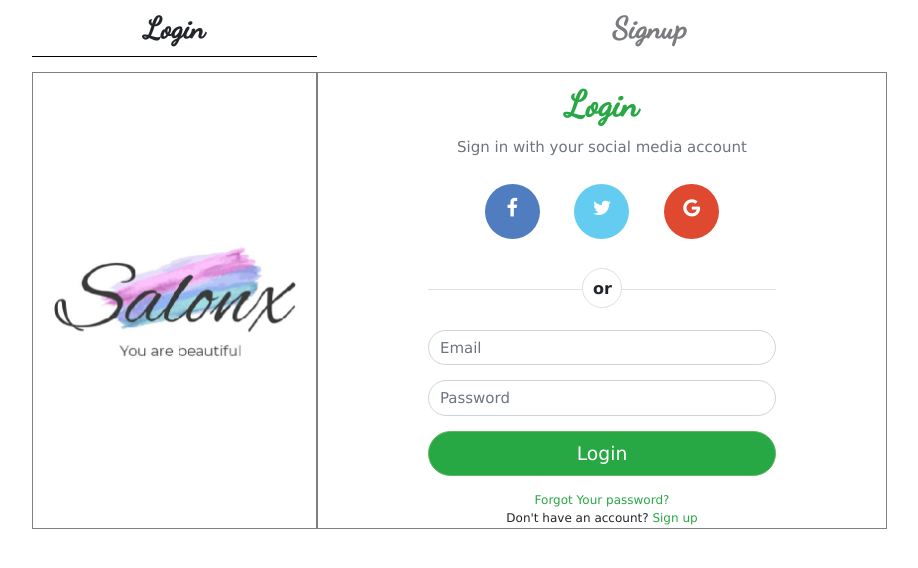
After one commit to salonX/salon, a PHP site: page /salonx/register/login.php in a window 1280 px wide. The commit adds this page. Shown: the top 568 px of the page, without its empty margins (133-1051 px from the left). Run offline with PHP 8.4, Linux system fonts and the light colour scheme.

Commit message:
finalize at satege 0

```diff
--- /dev/null
+++ b/register/login.php
@@ -0,0 +1,395 @@
+<!DOCTYPE html>
+<html>
+<head>
+	<?php include "../common/all_header_files.php" ?>
+	<title>Login</title>
+
+	<style type="text/css">
+
+		.my-border{
+			border: solid grey 1px ;
+		}
+
+		.form-control {
+			/*font-size: 16px;*/
+			transition: all 0.4s;
+			box-shadow: none;
+		}
+		.form-control:focus {
+	        border-color: #5cb85c;
+	    }
+	    .form-control, .btn {
+	        border-radius: 50px;
+			outline: none !important;
+	    }
+		.signin-form {
+			width: 400px;
+	    	margin: 0 auto;
+			padding: 0px 0;
+		}
+	    .signin-form form {
+			border-radius: 5px;
+	    	margin-bottom: 20px;
+	        background: #fff;
+	        box-shadow: 0px 2px 2px rgba(0, 0, 0, 0.3);
+	        padding: 40px;
+	    }
+
+		.signin-form .form-group {
+			margin-bottom: 20px;
+		}
+	    .signin-form .btn {
+	        font-size: 18px;
+			line-height: 26px;
+	        font-weight: bold;
+			text-align: center;
+	    }
+	    .signin-form .small {
+	        font-size: 13px;
+	    }
+		.signup-btn {
+			text-align: center;
+			border-color: #5cb85c;
+			transition: all 0.4s;
+		}
+		.signup-btn:hover {
+			background: #5cb85c;
+			opacity: 0.8;
+		}
+	    .or-seperator {
+	        margin: 50px 0 0px;
+	        text-align: center;
+	        border-top: 1px solid #e0e0e0;
+	    }
+	    .or-seperator b {
+	        padding: 0 10px;
+			width: 40px;
+			height: 40px;
+			font-size: 16px;
+			text-align: center;
+			line-height: 40px;
+			background: #fff;
+			display: inline-block;
+	        border: 1px solid #e0e0e0;
+			border-radius: 50%;
+	        position: relative;
+	        top: -22px;
+	        z-index: 1;
+	    }
+	    .social-btn .btn {
+			color: #fff;
+	        margin: 10px 0 0 30px;
+			font-size: 15px;
+	        width: 55px;
+	        height: 55px;
+	        line-height: 38px;
+	        border-radius: 50%;
+			font-weight: normal;
+	        text-align: center;
+			border: none;
+			transition: all 0.4s;
+	    }
+		.social-btn .btn:first-child {
+			margin-left: 0;
+		}
+		.social-btn .btn:hover {
+			opacity: 0.8;
+		}
+		.social-btn .btn-primary {
+			background: #507cc0;
+		}
+		.social-btn .btn-info {
+			background: #64ccf1;
+		}
+		.social-btn .btn-danger {
+			background: #df4930;
+		}
+		.social-btn .btn i {
+			font-size: 20px;
+		}
+
+		h1{
+			font-family: Dancing script ;
+		}
+
+	</style>
+</head>
+<body>
+
+	<div class="option container px-3">
+		<div class="row pt2">
+			<div class="col-sm-1"></div>
+			<div class="col-sm-3" style="border-bottom: solid black 1px;" id="login_option_check">
+				<h2 style=" font-family: 'Dancing script'; cursor: pointer;" class="text-center">
+					<span id="login_option"><b>Login</b></span>
+				</h2>
+			</div>
+			<div class="col-sm-2"></div>
+			<div class="col-sm-3"  id="signup_option_check">
+				<h2 style=" font-family: 'Dancing script' ; cursor: pointer;" class="text-center">
+					<span id="signup_option"><b>Signup</b></span>
+				</h2>
+			</div>
+		</div>
+	</div>
+
+	<div class="container p-3" id="login" >
+
+
+		<?php
+
+			if(isset($_GET['r'])){
+
+				$value = $_GET['r'] ;
+
+				if($value == "izlea"){ ?>
+					<div class="alert alert-danger text-center d-block mx-auto" role="alert"><b>Wrong Email</b></div>
+				<?php }
+
+				if($value == "qlkkowuj"){ ?>
+					<div class="alert alert-danger text-center d-block" role="alert"><b>Wrong Password</b></div>
+				<?php }
+
+				if($value == "yuri"){
+					header("Location: ../index.php") ;
+				}
+			}
+		?>
+
+
+
+
+		<div class="row fadeIn animated">
+			<div class="col-sm-1"></div>
+			<div class="col-sm-3 my-border d-flex flex-wrap align-items-center">
+				<img src="../images/logo.jpg" class="img-fluid">
+			</div>
+
+			<div class="col-sm-6 my-border">
+				<div class="row">
+					<div class="col-2"></div>
+					<div class="col-sm-8">
+					 <form action="../auth/login.php" method="post">
+						<h1 class="text-center text-success"><b>Login</b></h1>
+				        <p class="text-center text-muted">Sign in with your social media account</p>
+						<div class="social-btn text-center">
+							<a href="#" class="btn btn-primary btn-lg" title="Facebook"><i class="fa fa-facebook"></i></a>
+							<a href="#" class="btn btn-info btn-lg" title="Twitter"><i class="fa fa-twitter"></i></a>
+							<a href="#" class="btn btn-danger btn-lg" title="Google"><i class="fa fa-google"></i></a>
+						</div>
+						<div class="or-seperator"><b>or</b></div>
+				        <div class="form-group">
+				        	<input type="email" class="form-control input-lg" name="email" placeholder="Email" required="required">
+				        </div>
+						<div class="form-group">
+				            <input type="password" class="form-control input-lg" name="password" placeholder="Password" required="required">
+				        </div>
+				        <div class="form-group">
+				            <button type="submit" class="btn btn-success btn-lg btn-block signup-btn" name="submit">Login</button>
+				        </div>
+				        <div class="text-center small"><a href="#" class="text-success">Forgot Your password?</a></div>
+			    	 </form>
+			    	  <div class="text-center small">Don't have an account? <a href="#" class="text-success">Sign up</a></div>
+					</div>
+					<div class="col-sm-3"></div>
+				</div>
+			</div>
+			<div class="col-sm-3"></div>
+		</div>
+	</div>
+
+
+
+
+	<!-- ############# SIGNUPP #################### -->
+
+
+	<div class="container p-3" id="signup" style="display: none; padding: 0;">
+
+
+		<?php
+
+			if(isset($_GET['r'])){
+
+				$value = $_GET['r'] ;
+
+				if($value == "izlea"){ ?>
+					<div class="alert alert-danger text-center d-block mx-auto" role="alert"><b>Wrong Email</b></div>
+				<?php }
+
+				if($value == "qlkkowuj"){ ?>
+					<div class="alert alert-danger text-center d-block" role="alert"><b>Wrong Password</b></div>
+				<?php }
+
+				if($value == "yuri"){
+					header("Location: ../index.php") ;
+				}
+			}
+		?>
+
+
+
+
+		<div class="row animated fadeIn">
+			<div class="col-sm-1"></div>
+			<div class="col-sm-3 my-border d-flex flex-wrap align-items-center">
+				<img src="../images/logo.jpg" class="img-fluid">
+			</div>
+
+			<div class="col-sm-6 my-border">
+				<div class="row">
+					<div class="col-1"></div>
+					<div class="col-sm-10">
+					 <form action="../auth/signup.php" method="post">
+						<h1 class="text-center text-success"><b>Sign Up</b></h1>
+				        <p class="text-center text-muted">Sign in with your social media account</p>
+						<div class="social-btn text-center">
+							<a href="#" class="btn btn-primary btn-lg" title="Facebook"><i class="fa fa-facebook"></i></a>
+							<a href="#" class="btn btn-info btn-lg" title="Twitter"><i class="fa fa-twitter"></i></a>
+							<a href="#" class="btn btn-danger btn-lg" title="Google"><i class="fa fa-google"></i></a>
+						</div>
+						<div class="or-seperator"><b>or</b></div>
+
+						<div class="row" style="margin: 0">
+							<div class="col-sm-6" id="user_option" style="border-bottom: solid green 1px; cursor: pointer; color: green">
+								<h2 class="text-center" style="font-family: 'Dancing script';"><b>User</b></h2>
+							</div>
+							<div class="col-sm-6" id="salon_option" style="cursor: pointer;">
+								<h2 class="text-center" style="font-family: 'Dancing script'"><b>Salon</b></h2>
+							</div>
+						</div>
+						<br>
+
+						<!-- ###### USER FORM ########### -->
+						<div id="user_form" class="animated fadeIn">
+							<div class="form-row">
+								<div class="form-group col-md-12">
+							      <input type="text" class="form-control" placeholder="Name" required="required">
+							    </div>
+							    <div class="form-group col-md-6">
+							      <input type="email" class="form-control" placeholder="Email" required="required">
+							    </div>
+							    <div class="form-group col-md-6">
+							      <input type="password" class="form-control"  placeholder="Password" required="required">
+							    </div>
+							    <div class="form-group col-md-6">
+							      <input type="text" class="form-control" placeholder="Gender" required="required">
+							    </div>
+							    <div class="form-group col-md-6">
+							      <input type="text" class="form-control"  placeholder="DOB" required="required">
+							    </div>
+							    <div class="form-group col-md-6">
+							      <input type="text" class="form-control" placeholder="Area" required="required">
+							    </div>
+							    <div class="form-group col-md-6">
+							      <input type="number" class="form-control"  placeholder="Phone" required="required">
+							    </div>
+							  </div>
+							  <div class="form-group">
+							    <textarea type="text" class="form-control" rows="2" placeholder="Address"></textarea>
+							  </div>
+						</div>
+
+
+						<!-- ######## SALON FORM ############ -->
+
+						<div id="salon_form" class="animated fadeIn" style="display: none;">
+							<div class="form-row">
+								<div class="form-group col-md-12">
+							      <input type="text" class="form-control" placeholder="Salon Name" required="required">
+							    </div>
+							    <div class="form-group col-md-12">
+							      <input type="email" class="form-control" placeholder="Email" required="required">
+							    </div>
+							    <div class="form-group col-md-12">
+							      <input type="password" class="form-control"  placeholder="Password" required="required">
+							    </div>
+							    <div class="form-group col-md-6">
+							      <input type="text" class="form-control" placeholder="Area" required="required">
+							    </div>
+							    <div class="form-group col-md-6">
+							      <input type="number" class="form-control"  placeholder="Phone" required="required">
+							    </div>
+							  </div>
+							  <div class="form-group">
+							    <textarea type="text" class="form-control" rows="2" placeholder="Address"></textarea>
+							  </div>
+						</div>
+
+
+				        <div class="form-group">
+				            <button type="submit" class="btn btn-success btn-lg btn-block signup-btn" name="submit">Signup</button>
+				        </div>
+			    	  </form>
+					</div>
+
+					<div class="col-sm-3"></div>
+				</div>
+			</div>
+			<div class="col-sm-3"></div>
+		</div>
+	</div>
+
+	<script>
+
+		let login = document.querySelector('#login') ;
+		let signup = document.querySelector('#signup') ;
+		let signup_option = document.querySelector("#signup_option") ;
+		let login_option = document.querySelector("#login_option") ;
+		let login_option_check = document.querySelector('#login_option_check') ;
+		let signup_option_check = document.querySelector('#signup_option_check');
+
+
+		let user_option = document.querySelector("#user_option") ;
+		let salon_option = document.querySelector('#salon_option') ;
+		let user_form = document.querySelector('#user_form') ;
+		let salon_form = document.querySelector("#salon_form") ;
+
+		signup_option.style.opacity = 0.6 ;
+
+		signup_option.addEventListener('click' , () => {
+			login.style.display = "none" ;
+			signup.style.display = "inherit" ;
+			login_option.style.opacity = 0.6 ;
+			signup_option.style.opacity = 1 ;
+
+			signup_option_check.style.borderBottom = "solid black 1px" ;
+			login_option_check.style.borderBottom = "solid white 0px" ;
+		});
+
+		login_option.addEventListener("click" , () => {
+			login.style.display = "inherit" ;
+			signup.style.display = "none" ;
+			login_option.style.opacity = 1 ;
+			signup_option.style.opacity = 0.6 ;
+
+			signup_option_check.style.borderBottom = "solid white 0px" ;
+			login_option_check.style.borderBottom = "solid black 1px" ;
+		});
+
+
+		user_option.addEventListener('click' , () =>{
+			user_option.style.borderBottom = "solid green 1px" ;
+			salon_option.style.borderBottom = "solid white 0px" ;
+			user_option.style.color = "green" ;
+			salon_option.style.color = "black" ;
+
+			user_form.style.display = "inherit" ;
+			salon_form.style.display = "none" ;
+		});
+
+		salon_option.addEventListener('click' , () =>{
+			salon_option.style.color = "green" ;
+			salon_option.style.borderBottom = "solid green 1px" ;
+			user_option.style.borderBottom = "solid white 0px" ;
+			user_option.style.color = "black" ;
+
+			user_form.style.display = "none" ;
+			salon_form.style.display ="inherit";
+		});
+
+
+	</script>
+
+</body>
+</html>
--- a/salon/profile.php
+++ b/salon/profile.php
@@ -0,0 +1 @@
+<!-- remember profile will convert into the index.php which shows the profile of salon -->
```
Also changed, not shown: auth/login.php (added, +41 -0 lines), nav/top.php (+32 -37 lines), images/logo.jpg (added).
